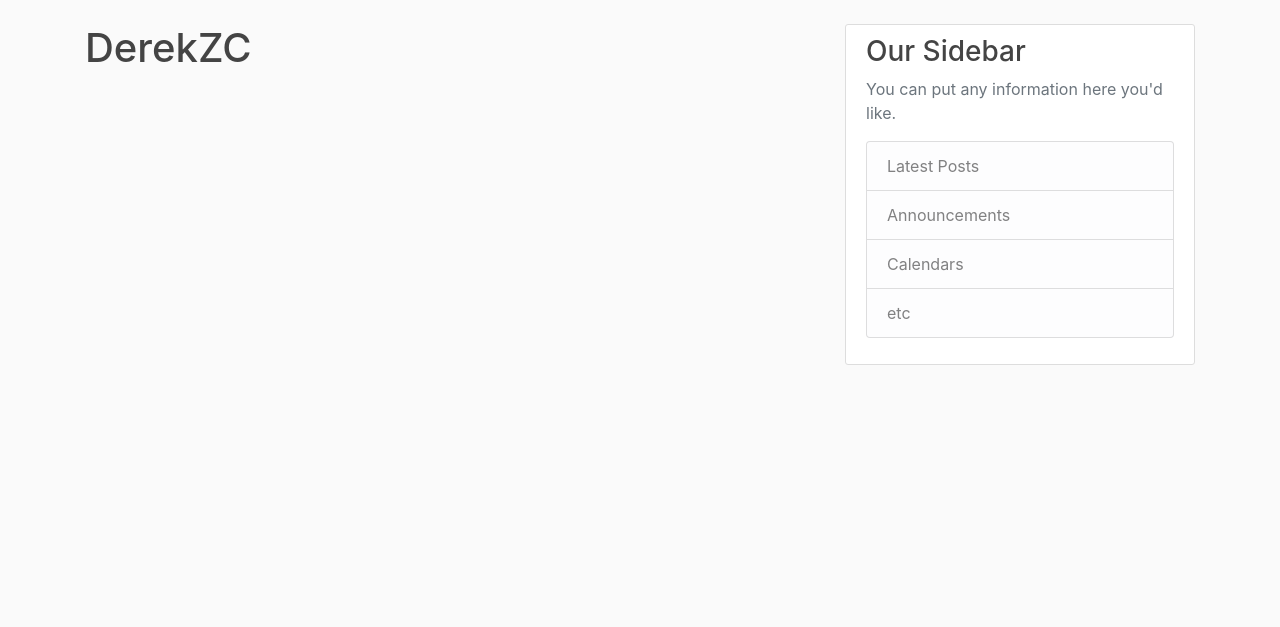
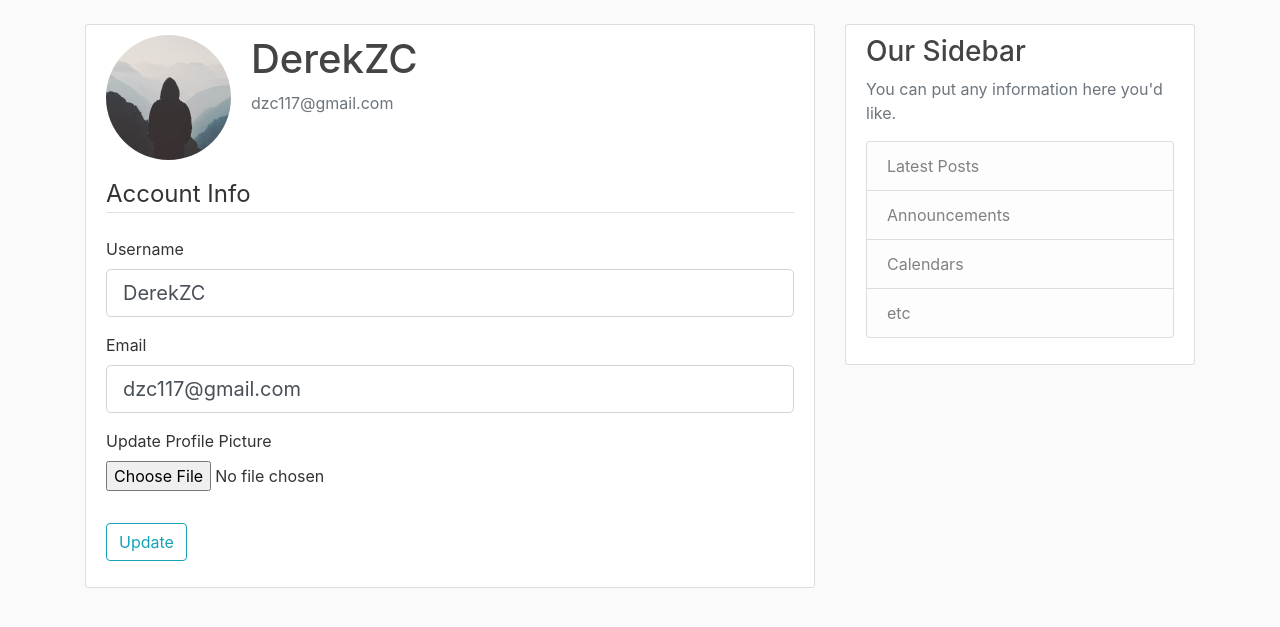
Before and after one commit to aphexes/flaskblog, a Flask app: page /account in a window 1280 px wide. Shown: the part 56-683 px from the top of the page. Run offline with Flask 2, Linux system fonts and the light colour scheme; a user stored in the database is signed in; some libraries are stand-ins or nearby versions.

Commit message:
07.1 updating acc/pfp

```diff
--- a/flaskblog/forms.py
+++ b/flaskblog/forms.py
@@ -1,4 +1,7 @@
 from flask_wtf import FlaskForm     # these are all pip installed, no changes necessary
+from flask_wtf.file import FileField, FileAllowed
+# FileField = defines type of field; FileAllowed acts as a file type validator
+from flask_login import current_user
 from wtforms import StringField, PasswordField, SubmitField, BooleanField
 from wtforms.validators import DataRequired, Length, Email, EqualTo, ValidationError
 from flaskblog.models import User
@@ -24,3 +27,20 @@ class LoginForm(FlaskForm):
     password = PasswordField('Password', validators=[DataRequired()])
     remember = BooleanField('Remember Me')
     submit = SubmitField('Login')
+
+class UpdateAccountForm(FlaskForm):
+    username = StringField('Username', validators=[DataRequired(), Length(min=2, max=20)])
+    email = StringField('Email', validators=[DataRequired(), Email()])
+    picture = FileField('Update Profile Picture', validators=[FileAllowed(['jpg', 'png', 'jpeg'])])
+    submit = SubmitField('Update')
+    def validate_username(self, username):
+        if username.data != current_user.username:
+            user = User.query.filter_by(username=username.data).first()
+            if user:
+                raise ValidationError('That username is taken. Please choose a different one.')
+
+    def validate_email(self, email):
+        if email.data != current_user.email:
+            user = User.query.filter_by(email=email.data).first()
+            if user:
+                raise ValidationError('An account with this email already exists. Please use a different email.')
--- a/flaskblog/routes.py
+++ b/flaskblog/routes.py
@@ -1,6 +1,6 @@
 from flask import render_template, url_for, flash, redirect, request
 from flaskblog import app, db, bcrypt
-from flaskblog.forms import RegistrationForm, LoginForm
+from flaskblog.forms import RegistrationForm, LoginForm, UpdateAccountForm
 from flaskblog.models import User, Post   # we place this here so that db is already defined when we run through model
 from flask_login import login_user, current_user, logout_user, login_required
 
@@ -73,7 +73,21 @@ def logout():
     logout_user()
     return redirect(url_for('home'))
 
-@app.route("/account")
+@app.route("/account", methods=['GET', 'POST'])
 @login_required
 def account():
-    return render_template('account.html', title='Account')
+    form = UpdateAccountForm()
+    if form.validate_on_submit():
+        current_user.username = form.username.data
+        current_user.email = form.email.data
+        db.session.commit()
+        flash('Your account has been updated!', 'success')
+        return redirect(url_for('account'))
+        # you want to use redirect instead of letting it fall down to the render template line
+        # because of the POST/GET redirect pattern
+    elif request.method == 'GET':
+        form.username.data = current_user.username
+        form.email.data = current_user.email
+    image_file = url_for('static', filename='profile_pics/' + current_user.image_file)
+    # image_file defined in the User model, line 14 of models.py
+    return render_template('account.html', title='Account', image_file=image_file, form=form)
--- a/flaskblog/templates/account.html
+++ b/flaskblog/templates/account.html
@@ -1,4 +1,58 @@
 {% extends "layout.html" %}
 {% block content %}
-    <h1>{{ current_user.username }}</h1>
+<div class="content-section">
+    <div class="media">
+        <img class="rounded-circle account-img" src="{{ image_file }}">
+        <div class="media-body">
+            <h2 class="account-heading">{{ current_user.username }}</h2>
+            <p class="text-secondary">{{ current_user.email }}</p>
+        </div>
+    </div>
+        <form method="POST" action="" enctype="multipart/form-data">
+            <!-- must define encryption type or else it won't work -->
+            {{ form.hidden_tag() }}     <!-- hidden tag sets Cross-Site Request Forgery Token; this works with the secret key for security protection -->
+            <fieldset class="form-group">
+                <legend class="border-bottom mb-4">Account Info</legend>
+                <div class="form-group">
+                    {{ form.username.label(class="form-control-label") }} <!-- translates form.username.label to an html label, form.username to an html input box -->
+
+                    {% if form.username.errors %}
+                        {{ form.username(class="form-control form-control-lg is-invalid") }}
+                        <div class="invalid-feedback">
+                            {% for error in form.username.errors %}
+                            <span>{{ error }}</span>
+                            {% endfor %}
+                        </div>
+                    {% else %}
+                        {{ form.username(class="form-control form-control-lg") }}
+                    {% endif %}
+                </div>
+                <div class="form-group">
+                    {{ form.email.label(class="form-control-label") }}
+                    {% if form.email.errors %}
+                        {{ form.email(class="form-control form-control-lg is-invalid") }}
+                        <div class="invalid-feedback">
+                            {% for error in form.email.errors %}
+                            <span>{{ error }}</span>
+                            {% endfor %}
+                        </div>
+                    {% else %}
+                        {{ form.email(class="form-control form-control-lg") }}
+                    {% endif %}
+                </div>
+                <div class="form-group">
+                    {{ form.picture.label() }}
+                    {{ form.picture(class="form-control-file") }}
+                    {% if form.picture.errors %}
+                        {% for error in form.picture.errors %}
+                            <span class="text-danger">{{ error }}</span></br>
+                        {% endfor %}
+                            <!-- text-danger makes the text red -->
+                    {% endif %}
+            </fieldset>
+            <div class="form-group">
+                {{ form.submit(class="btn btn-outline-info") }}
+            </div>
+        </form>
+    </div>
 {% endblock content %}
```
Also changed, not shown: flaskblog/site.db, flaskblog/static/profile_pics/default.jpg (added), 2 other files.
